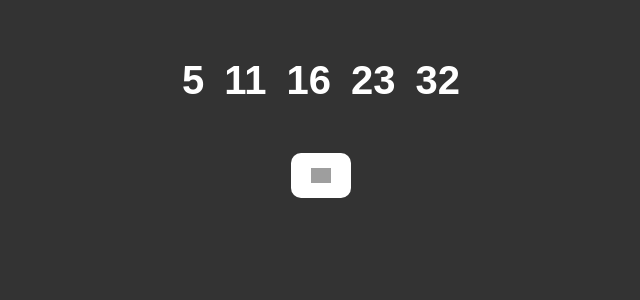
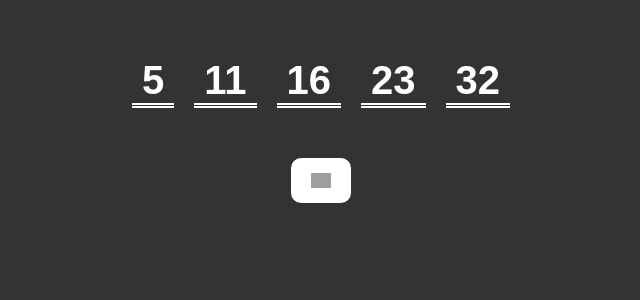
Before and after one commit to ntbcmnn/homework51, a React (Vite) app: page / in a window 1280 px wide. Shown: the top 300 px of the page, without its empty margins (319-959 px from the left). Built offline with nearby package versions, Linux system fonts and the light colour scheme; grey boxes are pictures that could not be loaded; a web font is replaced by a local one.

Commit message:
Added styles for the Number component

```diff
--- a/src/components/Number/Number.css
+++ b/src/components/Number/Number.css
@@ -0,0 +1,4 @@
+.number {
+    border-bottom: 5px double #fff;
+    padding: 0 10px;
+}
```
